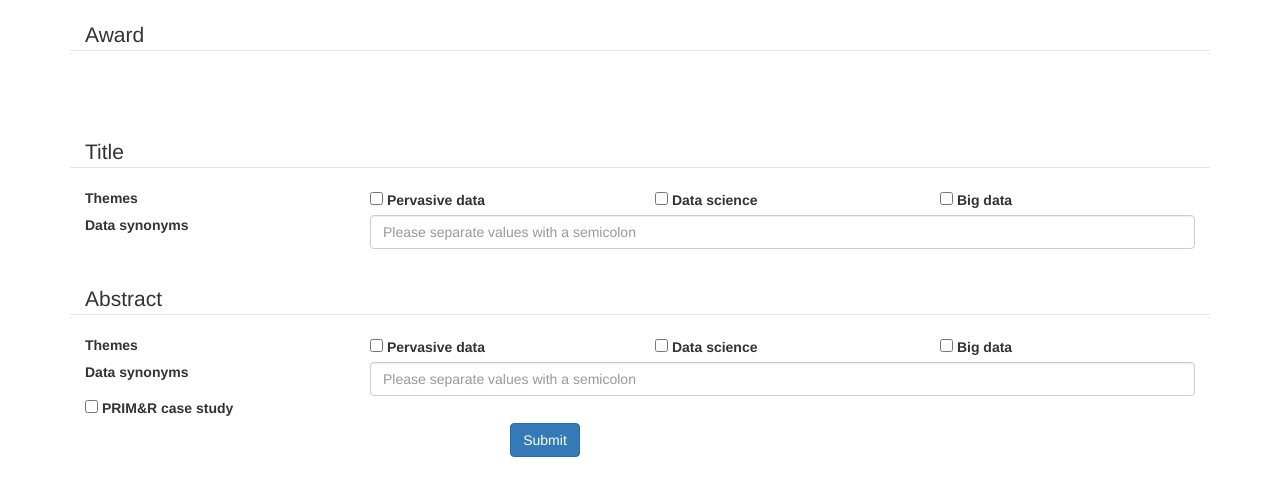
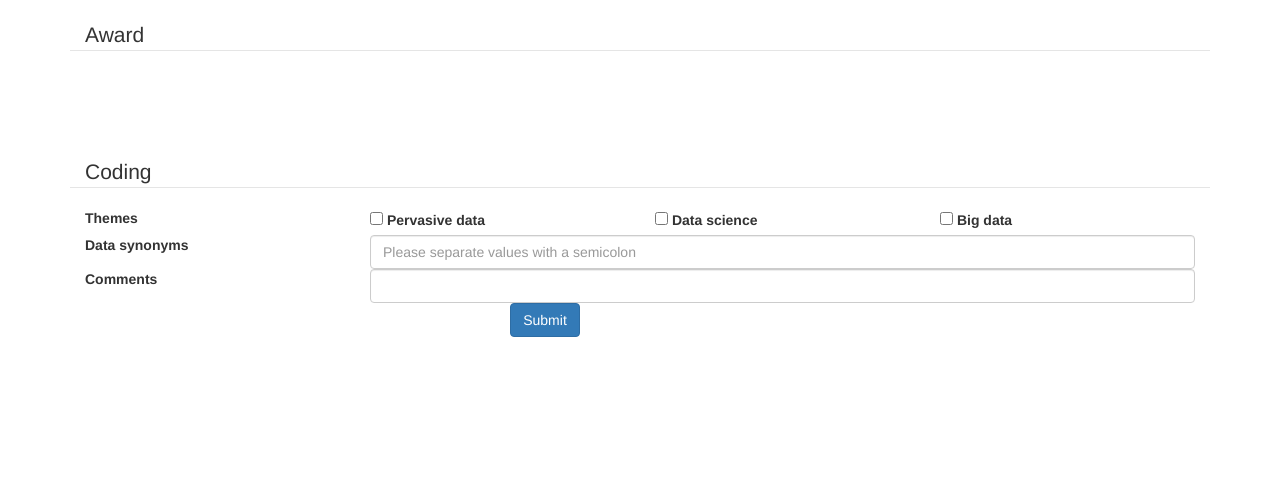
Before and after one commit to eddiechapman/pervade-coding, a Flask app: template app/templates/coding.html in a window 1280 px wide. Shown: the part 52-548 px from the top of the page. Run offline with Flask 2, Linux system fonts and the light colour scheme; the template is opened without the code that fills it: values that come from a table or form of the project are taken from there, others are empty; some libraries are stand-ins or nearby versions.

Commit message:
Update coding page HTML to reflect changes to coding form.

```diff
--- a/app/templates/coding.html
+++ b/app/templates/coding.html
@@ -26,75 +26,42 @@
             <div class="col-sm-3"></div>
         </div>
     </fieldset>
+    <br>
     <fieldset class="form-group">
         <div class="form-group-row">
-            <legend class="col-form-label col-sm-12">Title</legend>
+            <legend class="col-form-label col-sm-12">Coding</legend>
         </div>
         <div class="form-group-row">
             <div class="col-sm-3 col-form-label"><strong>Themes</strong></div>
             <div class="col-sm-3">
-                <input class="form-check-input" type="checkbox" name="pervasive_data_ti" id="pervasive_data_ti">
-                <label class="form-check-label" for="pervasive_data_ti">Pervasive data</label>
+                <input class="form-check-input" type="checkbox" name="pervasive_data" id="pervasive_data">
+                <label class="form-check-label" for="pervasive_data">Pervasive data</label>
             </div>
             <div class="col-sm-3">
                 <div class="form-check form-check-inline">
-                    <input class="form-check-input" type="checkbox" name="data_science_ti" id="data_science_ti">
-                    <label class="form-check-label" for="data_science_ti">Data science</label>
+                    <input class="form-check-input" type="checkbox" name="data_science" id="data_science">
+                    <label class="form-check-label" for="data_science">Data science</label>
                 </div>
             </div>
             <div class="col-sm-3">
                 <div class="form-check form-check-inline">
-                    <input class="form-check-input" type="checkbox" name="big_data_ti" id="big_data_ti">
-                    <label class="form-check-label" for="big_data_ti">Big data</label>
+                    <input class="form-check-input" type="checkbox" name="big_data" id="big_data">
+                    <label class="form-check-label" for="big_data">Big data</label>
                 </div>
             </div>
         </div>
         <br>
         <div class="form-group-row">
-            <label for="data_synonyms_ti" class="col-sm-3 col-form-label">Data synonyms</label>
+            <label for="data_synonyms" class="col-sm-3 col-form-label">Data synonyms</label>
             <div class="col-sm-9">
-                <input type="text" class="form-control" name="data_synonyms_ti" id="data_synonyms_ti" placeholder="Please separate values with a semicolon">
-            </div>
-        </div>
-    </fieldset>
-    <br>
-    <fieldset class="form-group">
-        <div class="form-group-row">
-            <legend class="col-form-label col-sm-12">Abstract</legend>
-        </div>
-        <div class="form-group-row">
-            <div class="col-sm-3 col-form-label"><strong>Themes</strong></div>
-            <div class="col-sm-3">
-                <input class="form-check-input" type="checkbox" name="pervasive_data_abs" id="pervasive_data_abs">
-                <label class="form-check-label" for="pervasive_data_abs">Pervasive data</label>
-            </div>
-            <div class="col-sm-3">
-                <div class="form-check form-check-inline">
-                    <input class="form-check-input" type="checkbox" name="data_science_abs" id="data_science_abs">
-                    <label class="form-check-label" for="data_science_abs">Data science</label>
-                </div>
-            </div>
-            <div class="col-sm-3">
-                <div class="form-check form-check-inline">
-                    <input class="form-check-input" type="checkbox" name="big_data_abs" id="big_data_abs">
-                    <label class="form-check-label" for="big_data_abs">Big data</label>
-                </div>
+                <input type="text" class="form-control" id="data_synonyms" name="data_synonyms" placeholder="Please separate values with a semicolon">
             </div>
         </div>
         <br>
         <div class="form-group-row">
-            <label for="data_synonyms_abs" class="col-sm-3 col-form-label">Data synonyms</label>
+            <label for="comments" class="col-sm-3 col-form-label">Comments</label>
             <div class="col-sm-9">
-                <input type="text" class="form-control" id="data_synonyms_abs" name="data_synonyms_abs" placeholder="Please separate values with a semicolon">
-            </div>
-        </div>
-        <br>
-        <div class="form-group-row">
-            <div class="col-sm-10">
-                <div class="form-check">
-                    <input class="form-check-input" type="checkbox" name="case_study_abs" id="case_study_abs">
-                    <label class="form-check-label" for="case_study_abs">PRIM&R case study</label>
-                </div>
+                <input type="text" class="form-control" id="comments" name="comments">
             </div>
         </div>
         <br>
```
